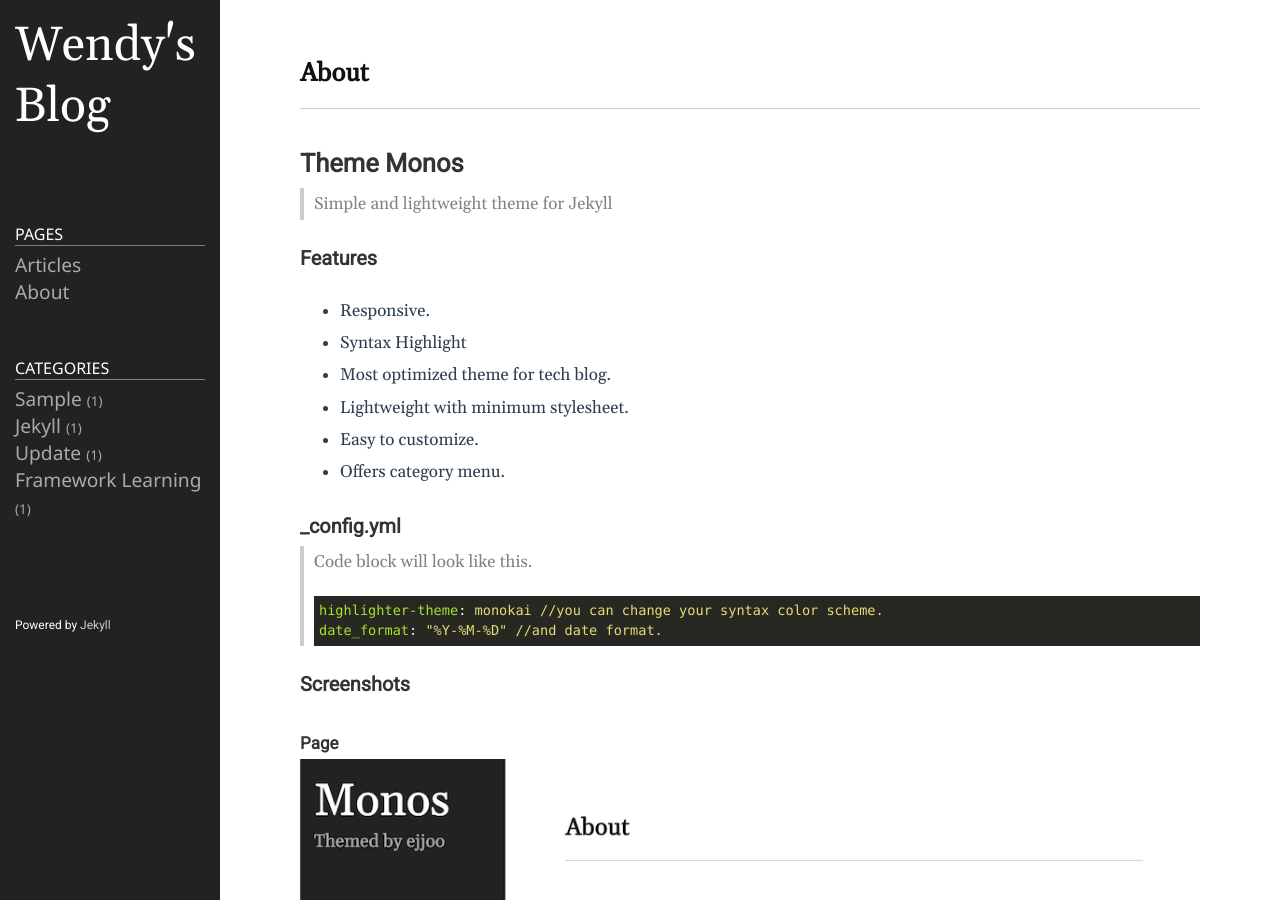
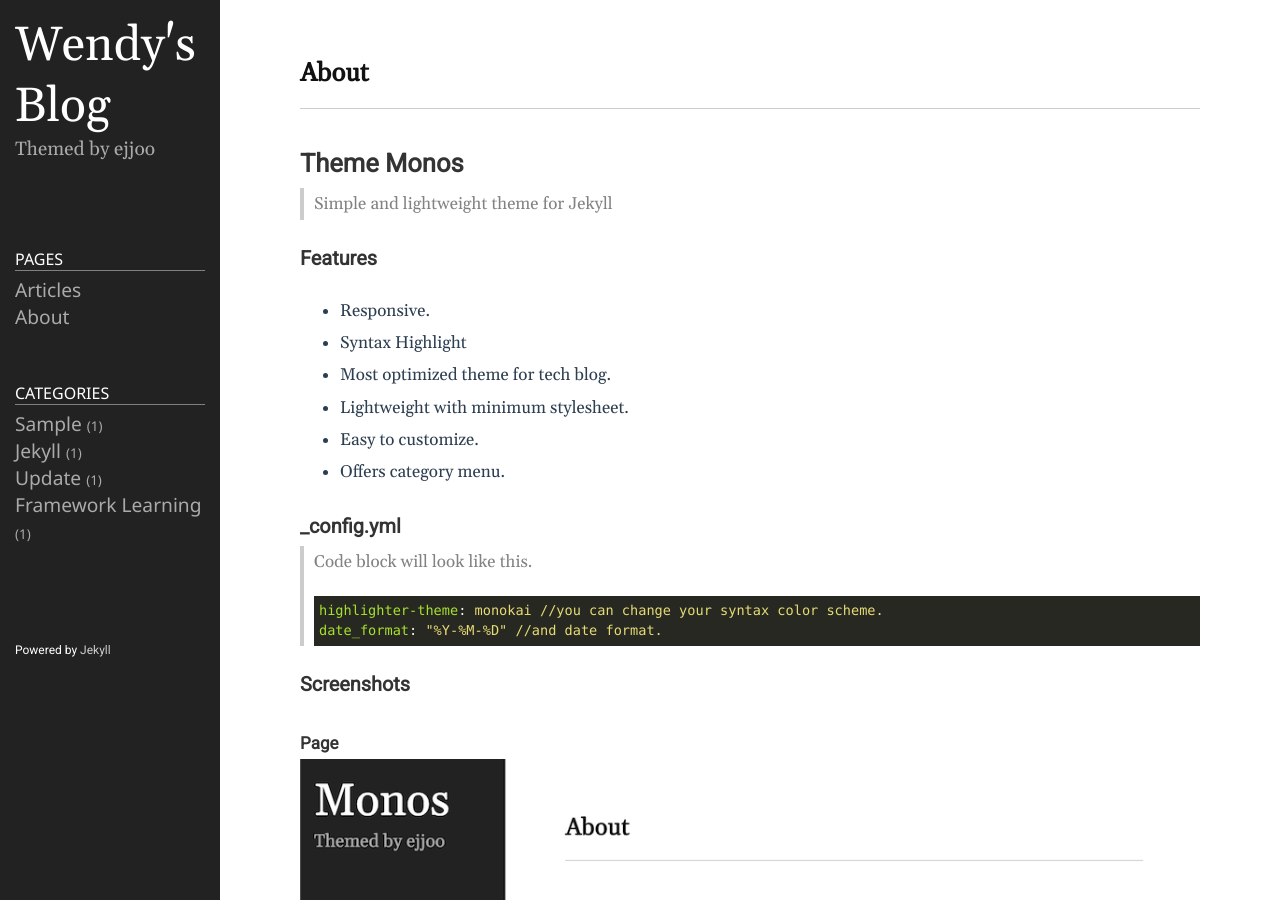
Before and after one commit to fengwenying/fengwenying.github.io, a Jekyll site: the page built from README.md, in a window 1280 px wide and 900 px high. Built offline with Jekyll 4.4.1, drawn with Linux system fonts in a browser that asks for light colours.

Commit message:
first blog commit

```diff
--- a/_config.yml
+++ b/_config.yml
@@ -20,8 +20,8 @@
 
 title: Wendy's Blog
 email: 838021810@qq.com
-# description: >- # this means to ignore newlines until "baseurl:"
- # Themed by ejjoo
+description: >- # this means to ignore newlines until "baseurl:"
+ Themed by ejjoo
 # baseurl: "/" # the subpath of your site, e.g. /blog
 # url: "http://ejjoo.github.io" # the base hostname & protocol for your site, e.g. http://example.com
 github_username: fengwenying
```
